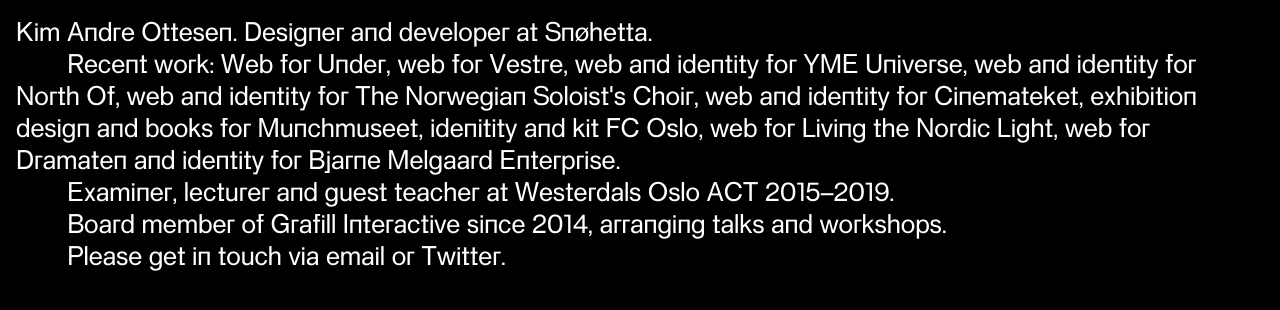
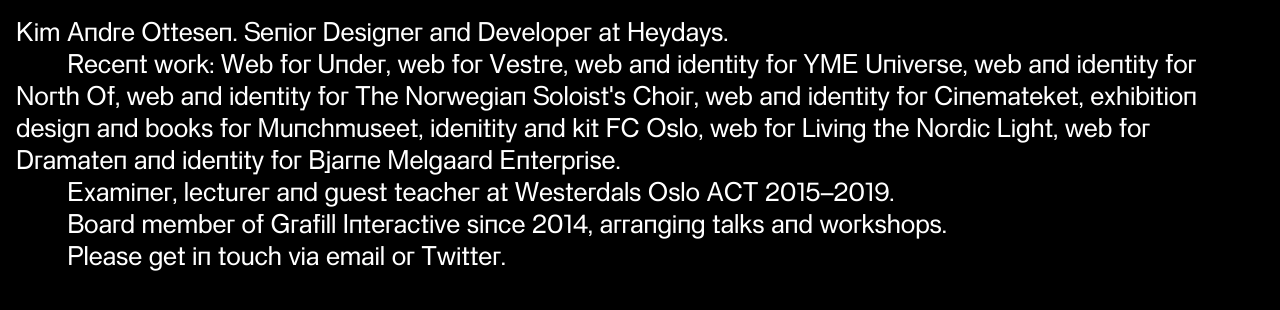
Before and after one commit to kiman3/index-placeholder, a PHP site: page / in a window 1280 px wide. Shown: the top 310 px of the page. Run offline with PHP 8.4, Linux system fonts and the light colour scheme.

Commit message:
Updated info, removed files

```diff
--- a/index.php
+++ b/index.php
@@ -1,11 +1,11 @@
 <?php
-$title = "Kim Andre Ottesen – Designer and coder at Snøhetta";
+$title = "Kim Andre Ottesen – Senior Designer and Developer at Heydays";
 $id = "index";
 include("header.php");
 ?>
 	<div class="content">
 		<h1 class="name">Kim Andre Ottesen.</h1>
-		<p class="description"><span class="title">Designer and developer</span> at&nbsp;Snøhetta.</p>
+		<p class="description"><span class="title">Senior Designer and Developer</span> at&nbsp;Heydays.</p>
 		<p class="projects">Recent work:
 			<a href="https://snohetta.com/projects/428-under-europes-first-underwater-restaurant" target="_blank" rel="noopener referrer">Web for Under</a>,
 			<a href="https://snohetta.com/projects/471-vestre-a-website-helping-to-create-social-meeting-spaces" target="_blank" rel="noopener referrer">web for Vestre</a>,
```
Also changed, not shown: 3 other files.
